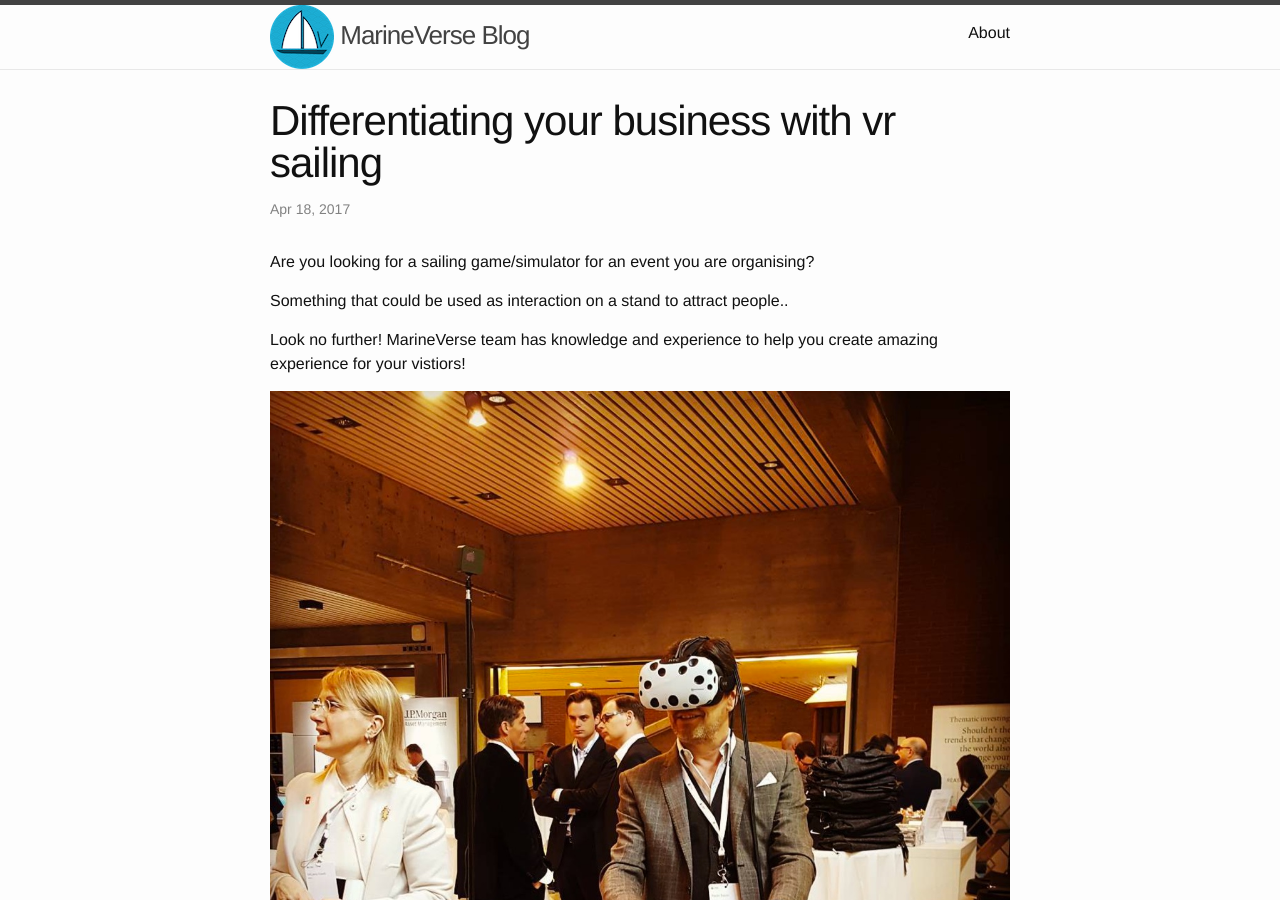
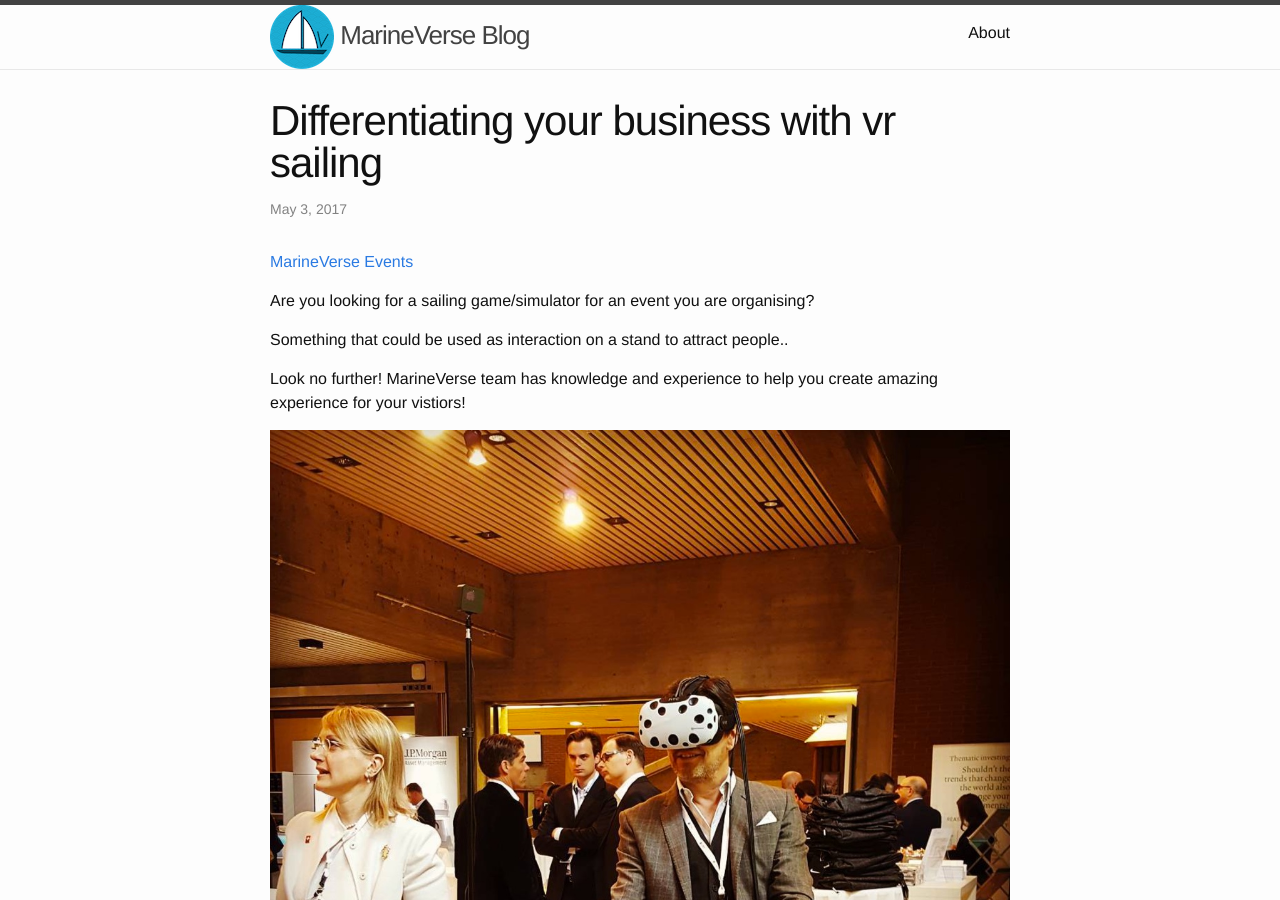
Before and after one commit to marineverse/marineverse.github.io, a Jekyll site: the page built from _posts/2017-05-03-differentiating-your-business-with-vr-sailing.markdown, in a window 1280 px wide and 900 px high. Built offline with Jekyll 4.4.1, drawn with Linux system fonts in a browser that asks for light colours; comment, search, counter and statistics services are not loaded.

Commit message:
fixing date

```diff
--- a/_posts/2017-05-03-differentiating-your-business-with-vr-sailing.markdown
+++ b/_posts/2017-05-03-differentiating-your-business-with-vr-sailing.markdown
@@ -1,9 +1,11 @@
 ---
 layout: post
 title: "Differentiating your business with vr sailing"
-date: 2017-04-18 12:00:00 +1100
+date: 2017-05-03 12:00:00 +1100
 categories: marketing
 ---
+
+[MarineVerse Events](https://www.marineverse.com/events)
 
 Are you looking for a sailing game/simulator for an event you are organising?
 
```
